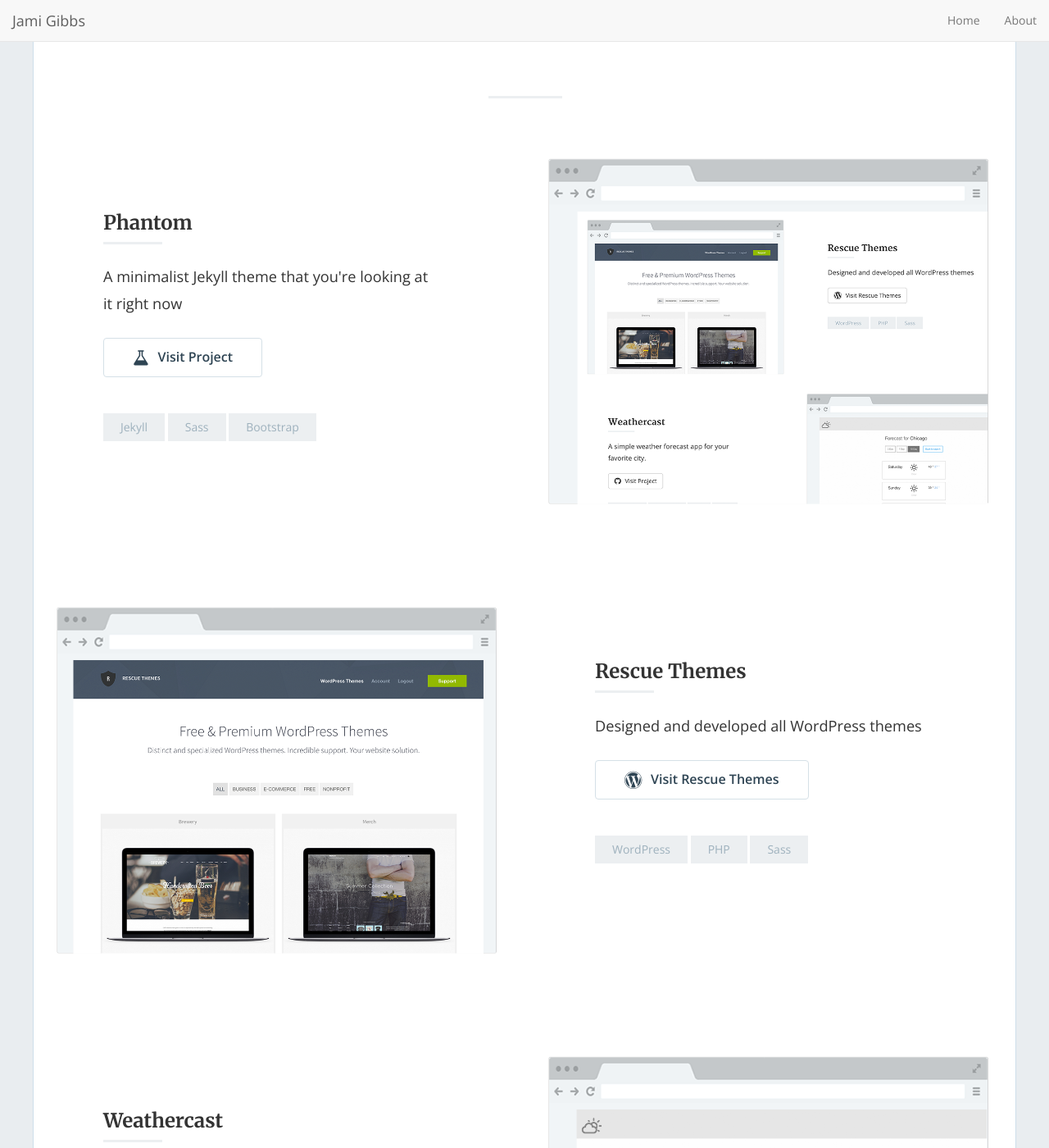
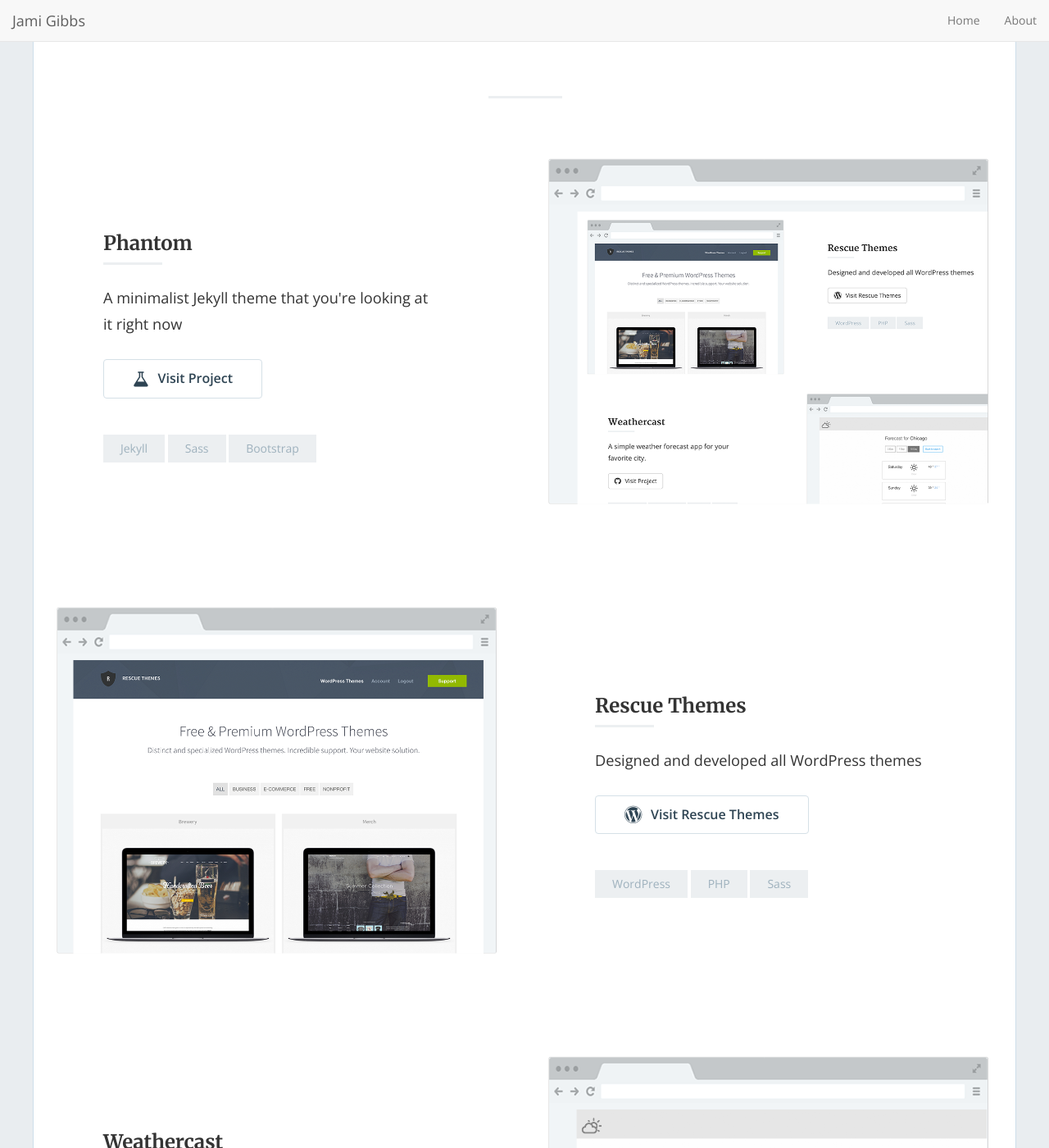
Before and after one commit to jamigibbs/phantom, a Jekyll site: the page built from index.html, in a window 1280 px wide and 1400 px high, scrolled down 741 px. Shown: the whole window at 82% size. Built offline with Jekyll 4.4.1, drawn with Linux system fonts in a browser that asks for light colours; nearby versions of some CDN libraries; the list of posts is cut into pages by our own code.

Commit message:
Add vertically centering to posts (#30)

```diff
--- a/_includes/content-left.html
+++ b/_includes/content-left.html
@@ -1,6 +1,6 @@
 <div class="content-wrap">
 
-  <div class="row">
+  <div class="row post-row">
 
     <div class="col-xs-12 col-md-6">
       {% include post-content.html %}
--- a/_includes/content-right.html
+++ b/_includes/content-right.html
@@ -1,6 +1,6 @@
 <div class="content-wrap">
 
-  <div class="row">
+  <div class="row post-row">
 
     <div class="col-xs-12 col-md-6">
       {% include featured-image.html %}
--- a/css/style.scss
+++ b/css/style.scss
@@ -311,6 +311,12 @@
   }
 }
 
+// vertically center content of post rows
+.post-row {
+    align-items: center;
+    display: flex;
+}
+
 /*--------------------------------------------------------------
 	4.0 Footer
 --------------------------------------------------------------*/
```
